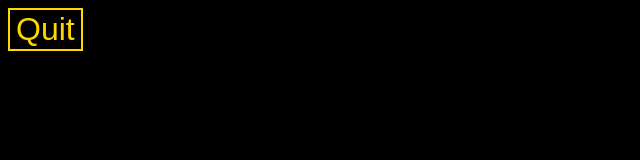
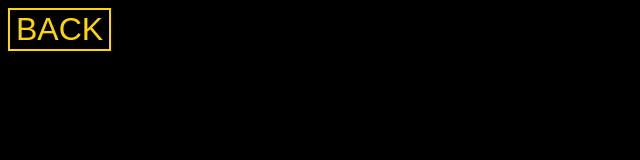
Before and after one commit to forbesd7/guitarPractice, a Vue app: page / in a window 1280 px wide. Both pictures are taken after a click on the button "START". Shown: the top 160 px of the page, without its empty margins (0-640 px from the left). Built offline with nearby package versions, Linux system fonts and the light colour scheme.

Commit message:
refactored chords back to objects to make it easier to transfer other data

```diff
--- a/src/components/ChordSwitchPractice.vue
+++ b/src/components/ChordSwitchPractice.vue
@@ -0,0 +1,46 @@
+<template>
+  <div>
+    <button class="button" @click="$emit('changeToOptionsView')">BACK</button>
+    <p>{{selectedChords}}</p>
+  </div>
+</template>
+
+<script>
+export default {
+  data: () => ({
+    color: "black",
+    isSelected: false
+  }),
+  props: {
+    selectedChords: Array
+  },
+  methods: {
+    greyOutSelected() {
+      this.isSelected = !this.isSelected;
+    }
+  }
+};
+</script>
+
+<!-- Add "scoped" attribute to limit CSS to this component only -->
+<style scoped>
+.button {
+  color: gold;
+  background: black;
+  border: 2px gold solid;
+  font-size: 2em;
+  transition: 0.5s;
+  outline: none;
+}
+.button:hover {
+  background: grey;
+  cursor: pointer;
+}
+@media screen and (max-width: 575px) {
+  .chordContainer {
+    padding: 2%;
+  }
+}
+</style>
+
+//v-on:click="$emit('addChordToSelected', name)"
--- a/src/components/PracticeOptions/Chords.vue
+++ b/src/components/PracticeOptions/Chords.vue
@@ -2,9 +2,9 @@
   <div
     class="chordContainer"
     v-bind:class="{selected: isSelected}"
-    @click="() => {greyOutSelected(); $emit('addChordToSelected', name)}"
+    @click="() => {greyOutSelected(); $emit('addChordToSelected', chord)}"
   >
-    <p>{{ name }}</p>
+    <p>{{ chord.name }}</p>
   </div>
 </template>
 
@@ -15,7 +15,7 @@ export default {
     isSelected: false
   }),
   props: {
-    name: String
+    chord: Object
   },
   methods: {
     greyOutSelected() {
--- a/src/components/PracticeOptions/PracticeOptions.vue
+++ b/src/components/PracticeOptions/PracticeOptions.vue
@@ -4,7 +4,7 @@
       <div class="chordContainer">
         <Chords
           v-for="(chord, index) in chords"
-          v-bind:name="chord.name"
+          v-bind:chord="chord"
           v-bind:key="index"
           v-on:addChordToSelected="addChordToSelected"
         ></Chords>
@@ -16,17 +16,22 @@
     </div>
 
     <div v-if="currentView === 'practiceView'">
-      <button @click="changeToOptionsView" class="button">Quit</button>
+      <ChordSwitchPractice
+        v-on:changeToOptionsView="changeToOptionsView"
+        v-bind:selectedChords="selectedChords"
+      />
     </div>
   </div>
 </template>
 
 <script>
 import Chords from "./Chords";
+import ChordSwitchPractice from "../ChordSwitchPractice";
 export default {
   name: "PracticeOptions",
   components: {
-    Chords
+    Chords,
+    ChordSwitchPractice
   },
   data: () => ({
     currentView: "optionsView",
@@ -60,12 +65,20 @@ export default {
   }),
   methods: {
     addChordToSelected(selectedChord) {
-      if (this.selectedChords.includes(selectedChord)) {
-        const chordIndex = this.selectedChords.indexOf(selectedChord);
-        this.selectedChords.splice(chordIndex, 1);
-        return;
+      let checkIfChordHasBeenAdded = false;
+
+      //check if chord has been added, if so, remove from the list
+      this.selectedChords.map((chord, index) => {
+        if (selectedChord.name === chord.name) {
+          this.selectedChords.splice(index, 1);
+          checkIfChordHasBeenAdded = true;
+          return;
+        }
+      });
+
+      if (checkIfChordHasBeenAdded === false) {
+        this.selectedChords.push(selectedChord);
       }
-      this.selectedChords.push(selectedChord);
     },
 
     changeToPracticeView() {
```
